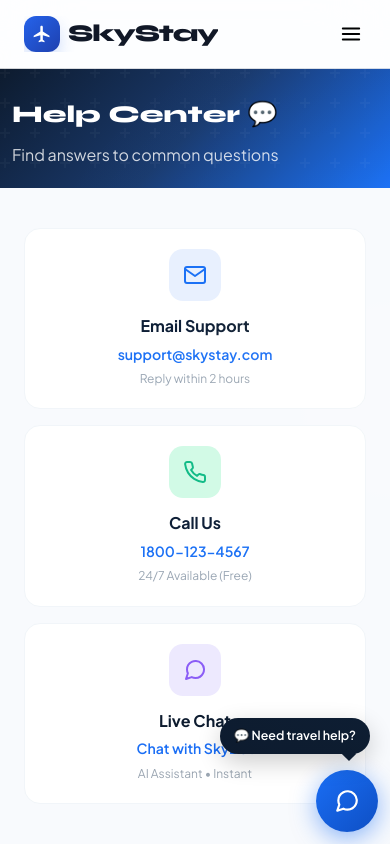
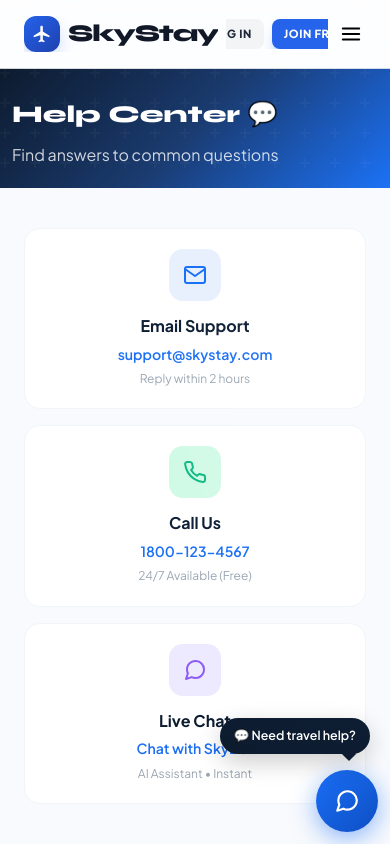
Before and after one commit to Nirav-0103/skystay, a Next.js app in the folder frontend/: page /help in a window 390 px wide. Shown: the top 844 px of the page. Built offline with nearby package versions, Linux system fonts and the light colour scheme.

Commit message:
feat(ui): add middle quick actions for mobile screens

```diff
--- a/frontend/src/components/common/Navbar.js
+++ b/frontend/src/components/common/Navbar.js
@@ -169,6 +169,30 @@
               </span>
             </div>
           </Link>
+
+          {/* MOBILE MIDDLE QUICK ACTIONS (Dynamic Island Center Space) */}
+          <div className="md:hidden flex-1 flex justify-center mx-2 overflow-hidden transition-all duration-300">
+            {user ? (
+              <div className="flex items-center gap-5 text-sm font-semibold">
+                <Link href="/hotels" onClick={closeAll} className={`flex items-center gap-1.5 px-2 py-1 transition rounded-lg ${isActive('/hotels') ? 'text-blue-600 font-black' : (isDark ? 'text-slate-300 hover:text-blue-400' : 'text-gray-600 hover:text-blue-600')}`}>
+                  <MdHotel size={18} />
+                </Link>
+                <div className={`w-px h-4 ${isDark ? 'bg-slate-700' : 'bg-gray-300'}`} />
+                <Link href="/flights" onClick={closeAll} className={`flex items-center gap-1.5 px-2 py-1 transition rounded-lg ${isActive('/flights') ? 'text-blue-600 font-black' : (isDark ? 'text-slate-300 hover:text-blue-400' : 'text-gray-600 hover:text-blue-600')}`}>
+                  <MdFlight size={18} />
+                </Link>
+              </div>
+            ) : (
+              <div className="flex items-center gap-2 whitespace-nowrap">
+                <button onClick={() => { setAuthMode("login"); setShowAuth(true); }} className={`px-3 py-1.5 text-[0.7rem] uppercase tracking-wider font-black rounded-lg transition ${isDark ? 'bg-slate-800 text-white hover:bg-slate-700' : 'bg-gray-100 text-gray-800 hover:bg-gray-200'}`}>
+                  Log In
+                </button>
+                <button onClick={() => { setAuthMode("register"); setShowAuth(true); }} className="px-3 py-1.5 text-[0.7rem] uppercase tracking-wider font-black rounded-lg bg-blue-600 text-white shadow-lg shadow-blue-500/30 hover:bg-blue-700 transition">
+                  Join Free
+                </button>
+              </div>
+            )}
+          </div>
 
           {/* NAV LINKS — Desktop */}
           <div className="hidden md:flex gap-1">
```
